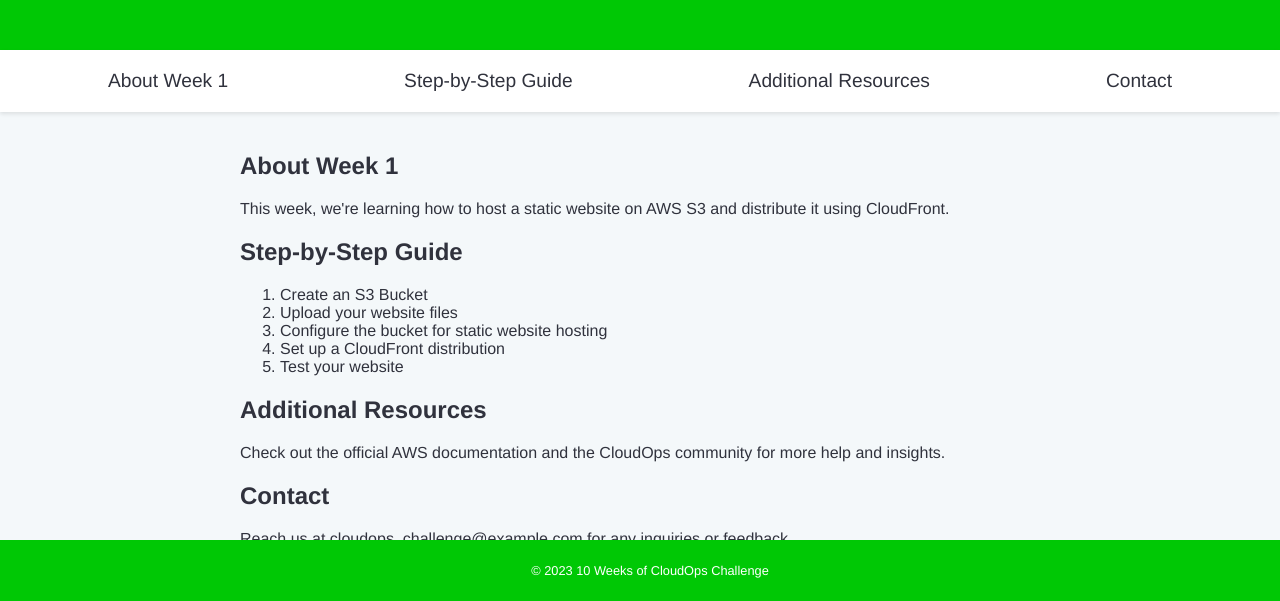
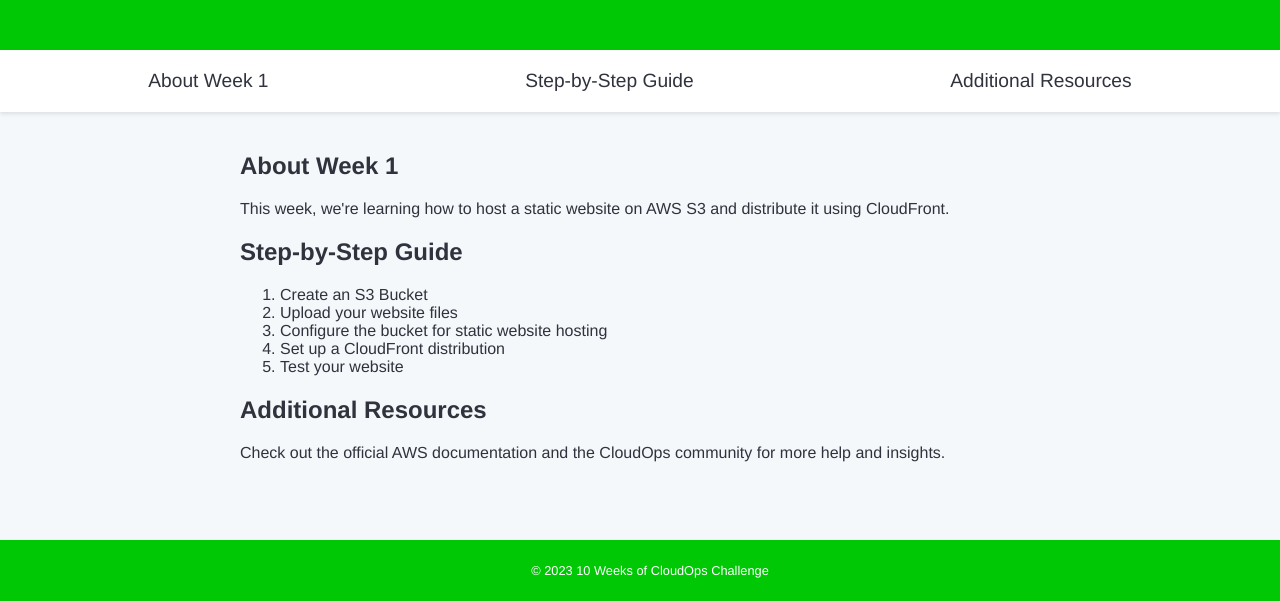
Before and after one commit to sdamache/CloudOps-Week1-Static-Site-S3, a plain HTML site: page index.html in a window 1280 px wide. Shown: the part 199-800 px from the top of the page. Drawn offline with Linux system fonts and the light colour scheme.

Commit message:
Removed the contact section in index.html

```diff
--- a/index.html
+++ b/index.html
@@ -14,7 +14,6 @@
             <li><a href="#about">About Week 1</a></li>
             <li><a href="#guide">Step-by-Step Guide</a></li>
             <li><a href="#resources">Additional Resources</a></li>
-            <li><a href="#contact">Contact</a></li>
         </ul>
     </nav>
 
@@ -40,10 +39,7 @@
             <p>Check out the official AWS documentation and the CloudOps community for more help and insights.</p>
         </section>
 
-        <section id="contact">
-            <h2>Contact</h2>
-            <p>Reach us at cloudops_challenge@example.com for any inquiries or feedback.</p>
-        </section>
+
     </main>
 
     <footer>
```
